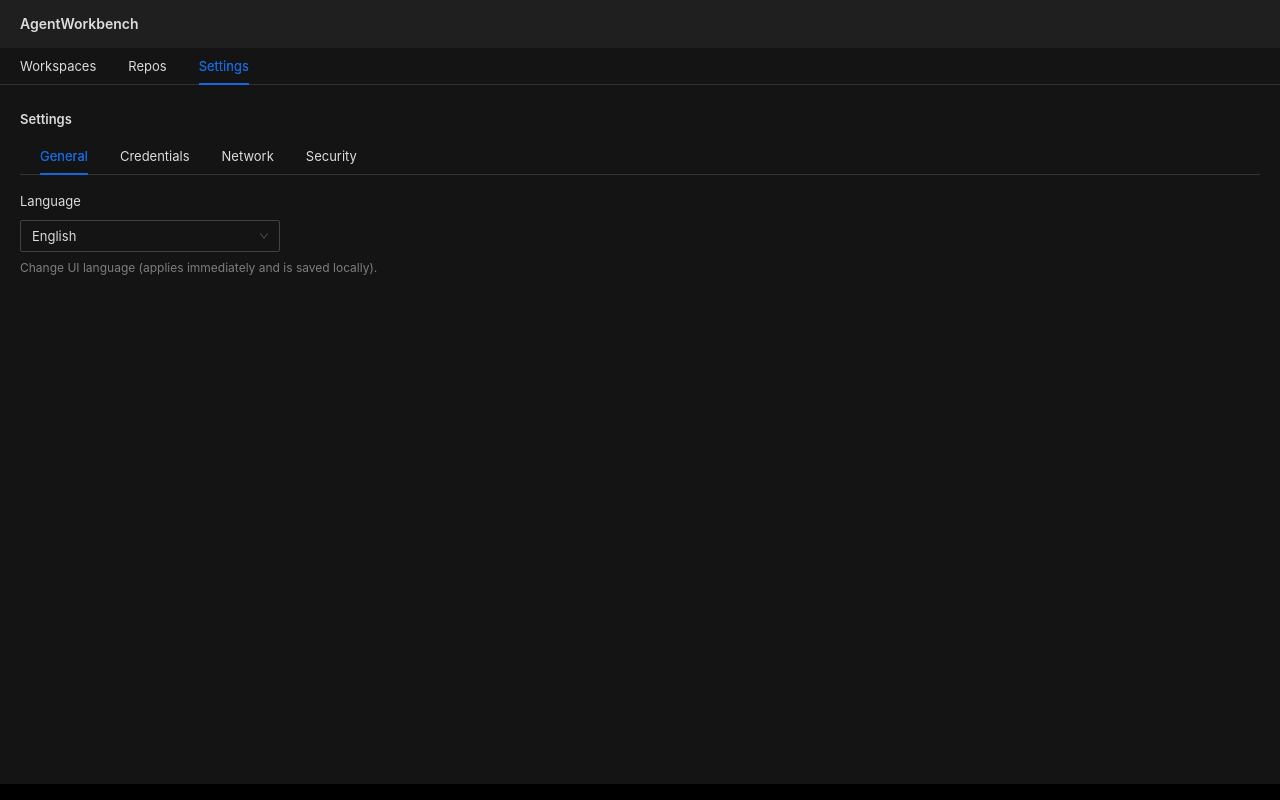
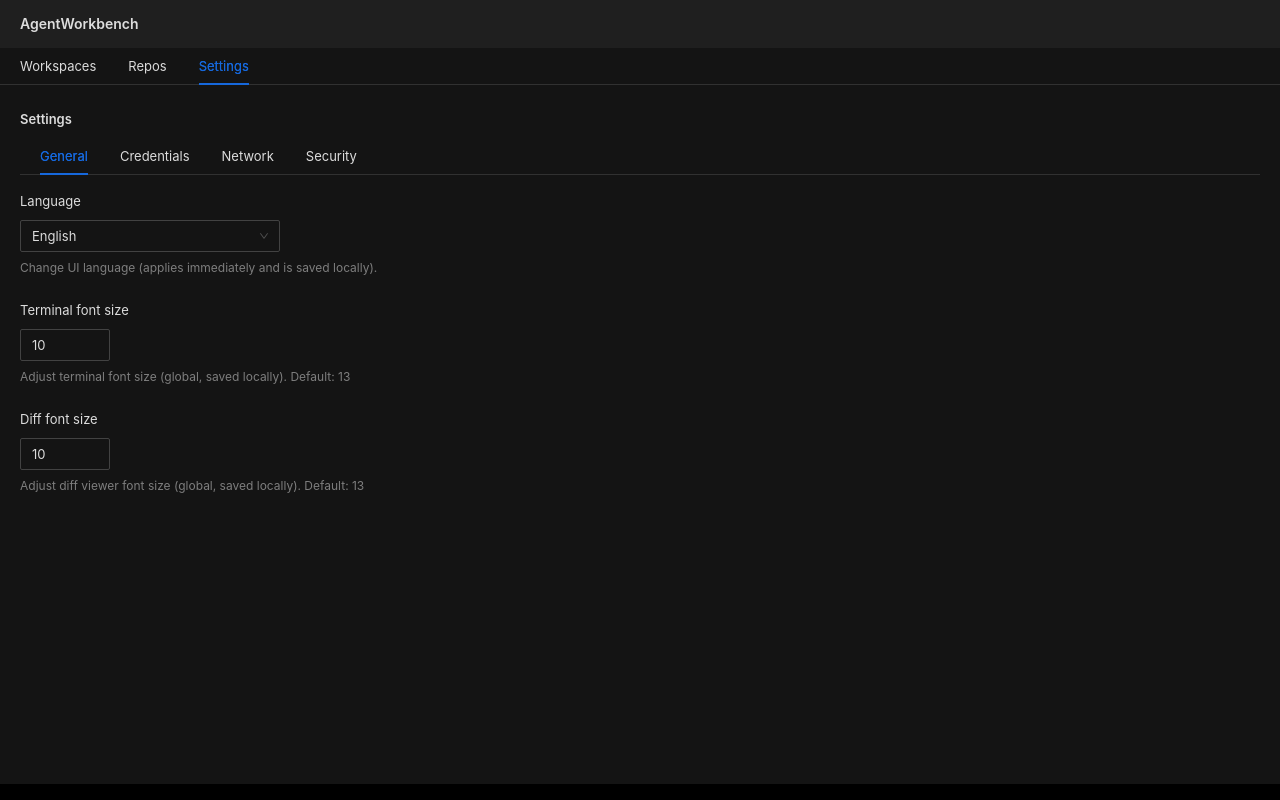
Before and after one commit to nickham-su/agent-workbench, a Vue app in the folder apps/web/: page /settings in a window 1280 px wide. Built offline with nearby package versions, Linux system fonts and the light colour scheme.

Commit message:
custom font size

```diff
--- a/apps/web/src/components/MonacoDiffViewer.vue
+++ b/apps/web/src/components/MonacoDiffViewer.vue
@@ -7,6 +7,7 @@ import {onBeforeUnmount, onMounted, ref, watch} from "vue";
 import * as monaco from "monaco-editor/esm/vs/editor/editor.api";
 import "monaco-editor/min/vs/editor/editor.main.css";
 import {ensureMonacoEnvironment} from "../monaco/monacoEnv";
+import { diffFontSize } from "../settings/uiFontSizes";
 
 const props = defineProps<{
   original: string;
@@ -32,6 +33,7 @@ let originalModel: monaco.editor.ITextModel | null = null;
 let modifiedModel: monaco.editor.ITextModel | null = null;
 let disposables: monaco.IDisposable[] = [];
 let layoutRaf = 0;
+let stopWatchFontSize: (() => void) | null = null;
 
 function normalizeLanguage(lang?: string) {
   if (!lang) return undefined;
@@ -98,6 +100,7 @@ onMounted(() => {
     automaticLayout: true,
     renderSideBySide: true,
     readOnly: true,
+    fontSize: diffFontSize.value,
     minimap: {enabled: false},
     scrollBeyondLastLine: false,
     wordWrap: "off",
@@ -129,6 +132,17 @@ onMounted(() => {
 
   ensureModels();
   scheduleEmitLayout();
+
+  stopWatchFontSize = watch(
+    () => diffFontSize.value,
+    (next) => {
+      if (!editor) return;
+      editor.updateOptions({ fontSize: next });
+      editor.getOriginalEditor().updateOptions({ fontSize: next });
+      editor.getModifiedEditor().updateOptions({ fontSize: next });
+      scheduleEmitLayout();
+    }
+  );
 });
 
 watch(
@@ -140,6 +154,8 @@ onBeforeUnmount(() => {
   if (layoutRaf) cancelAnimationFrame(layoutRaf);
   layoutRaf = 0;
   window.removeEventListener("resize", scheduleEmitLayout);
+  stopWatchFontSize?.();
+  stopWatchFontSize = null;
   disposables.forEach((d) => d.dispose());
   disposables = [];
   if (editor) {
--- a/apps/web/src/i18n/locales/en-US.ts
+++ b/apps/web/src/i18n/locales/en-US.ts
@@ -272,6 +272,16 @@ export default {
           "en-US": "English"
         },
         changed: "Language updated"
+      },
+      fontSize: {
+        terminal: {
+          label: "Terminal font size",
+          help: "Adjust terminal font size (global, saved locally). Default: {default}"
+        },
+        diff: {
+          label: "Diff font size",
+          help: "Adjust diff viewer font size (global, saved locally). Default: {default}"
+        }
       }
     },
     credentials: {
--- a/apps/web/src/i18n/locales/zh-CN.ts
+++ b/apps/web/src/i18n/locales/zh-CN.ts
@@ -272,6 +272,16 @@ export default {
           "en-US": "English"
         },
         changed: "已切换语言"
+      },
+      fontSize: {
+        terminal: {
+          label: "终端字号",
+          help: "调整终端字体大小（全局生效，自动保存到本地）。默认：{default}"
+        },
+        diff: {
+          label: "对比字号",
+          help: "调整代码对比（Diff）字体大小（全局生效，自动保存到本地）。默认：{default}"
+        }
       }
     },
     credentials: {
--- a/apps/web/src/sections/SettingsTab.vue
+++ b/apps/web/src/sections/SettingsTab.vue
@@ -11,6 +11,32 @@
             <a-form-item :label="t('settings.general.language.label')">
               <a-select v-model:value="uiLocale" :options="languageOptions" style="max-width: 260px" />
               <div class="pt-2 text-xs text-[color:var(--text-tertiary)]">{{ t("settings.general.language.help") }}</div>
+            </a-form-item>
+
+            <a-form-item :label="t('settings.general.fontSize.terminal.label')">
+              <a-input-number
+                v-model:value="terminalFontSizeModel"
+                :min="uiFontSizeDefaults.min"
+                :max="uiFontSizeDefaults.max"
+                :step="1"
+                style="max-width: 260px"
+              />
+              <div class="pt-2 text-xs text-[color:var(--text-tertiary)]">
+                {{ t("settings.general.fontSize.terminal.help", { default: uiFontSizeDefaults.default }) }}
+              </div>
+            </a-form-item>
+
+            <a-form-item :label="t('settings.general.fontSize.diff.label')">
+              <a-input-number
+                v-model:value="diffFontSizeModel"
+                :min="uiFontSizeDefaults.min"
+                :max="uiFontSizeDefaults.max"
+                :step="1"
+                style="max-width: 260px"
+              />
+              <div class="pt-2 text-xs text-[color:var(--text-tertiary)]">
+                {{ t("settings.general.fontSize.diff.help", { default: uiFontSizeDefaults.default }) }}
+              </div>
             </a-form-item>
           </a-form>
         </a-tab-pane>
@@ -162,6 +188,7 @@ import { Modal, message } from "ant-design-vue";
 import type { CredentialKind, CredentialRecord, SecurityStatus } from "@agent-workbench/shared";
 import { computed, ref, watch } from "vue";
 import { useI18n } from "vue-i18n";
+import { diffFontSize, setDiffFontSize, setTerminalFontSize, terminalFontSize, uiFontSizeDefaults } from "../settings/uiFontSizes";
 import {
   createCredential,
   deleteCredential,
@@ -183,6 +210,22 @@ const languageOptions = computed(() => [
   { value: "zh-CN", label: t("settings.general.language.options.zh-CN") },
   { value: "en-US", label: t("settings.general.language.options.en-US") }
 ]);
+
+const terminalFontSizeModel = computed<number | null>({
+  get: () => terminalFontSize.value,
+  set: (v) => {
+    if (v === null || v === undefined) return;
+    setTerminalFontSize(v);
+  }
+});
+
+const diffFontSizeModel = computed<number | null>({
+  get: () => diffFontSize.value,
+  set: (v) => {
+    if (v === null || v === undefined) return;
+    setDiffFontSize(v);
+  }
+});
 
 watch(
   () => uiLocale.value,
--- /dev/null
+++ b/apps/web/src/settings/uiFontSizes.ts
@@ -0,0 +1,59 @@
+import { ref } from "vue";
+
+const DEFAULT_FONT_SIZE = 13;
+const MIN_FONT_SIZE = 10;
+const MAX_FONT_SIZE = 24;
+
+const TERMINAL_FONT_SIZE_KEY = "agent-workbench.ui.fontSize.terminal";
+const DIFF_FONT_SIZE_KEY = "agent-workbench.ui.fontSize.diff";
+
+function clampFontSize(input: unknown) {
+  const n = typeof input === "number" ? input : Number(String(input ?? "").trim());
+  if (!Number.isFinite(n)) return DEFAULT_FONT_SIZE;
+  return Math.min(MAX_FONT_SIZE, Math.max(MIN_FONT_SIZE, Math.round(n)));
+}
+
+function loadFontSize(key: string) {
+  try {
+    return clampFontSize(localStorage.getItem(key));
+  } catch {
+    return DEFAULT_FONT_SIZE;
+  }
+}
+
+function saveFontSize(key: string, size: number) {
+  try {
+    localStorage.setItem(key, String(size));
+  } catch {
+    // ignore
+  }
+}
+
+export const uiFontSizeDefaults = {
+  default: DEFAULT_FONT_SIZE,
+  min: MIN_FONT_SIZE,
+  max: MAX_FONT_SIZE
+} as const;
+
+export const terminalFontSize = ref<number>(loadFontSize(TERMINAL_FONT_SIZE_KEY));
+export const diffFontSize = ref<number>(loadFontSize(DIFF_FONT_SIZE_KEY));
+
+export function setTerminalFontSize(next: unknown) {
+  const v = clampFontSize(next);
+  terminalFontSize.value = v;
+  saveFontSize(TERMINAL_FONT_SIZE_KEY, v);
+}
+
+export function setDiffFontSize(next: unknown) {
+  const v = clampFontSize(next);
+  diffFontSize.value = v;
+  saveFontSize(DIFF_FONT_SIZE_KEY, v);
+}
+
+if (typeof window !== "undefined") {
+  window.addEventListener("storage", (evt) => {
+    if (!evt) return;
+    if (evt.key === TERMINAL_FONT_SIZE_KEY) terminalFontSize.value = loadFontSize(TERMINAL_FONT_SIZE_KEY);
+    if (evt.key === DIFF_FONT_SIZE_KEY) diffFontSize.value = loadFontSize(DIFF_FONT_SIZE_KEY);
+  });
+}
--- a/apps/web/src/terminal/TerminalView.vue
+++ b/apps/web/src/terminal/TerminalView.vue
@@ -23,6 +23,7 @@ import { computed, nextTick, onBeforeUnmount, onMounted, ref, watch } from "vue"
 import { useI18n } from "vue-i18n";
 import type { TerminalRecord } from "@agent-workbench/shared";
 import { parseWsMessage, sendWs, terminalWsUrl, type TerminalWsState } from "./ws";
+import { terminalFontSize } from "../settings/uiFontSizes";
 
 const props = defineProps<{ terminal: TerminalRecord; active?: boolean }>();
 const { t } = useI18n();
@@ -44,6 +45,7 @@ let closingByUs = false;
 let fitBurstTimers: number[] = [];
 let didResizeNudge = false;
 let removeElListeners: (() => void) | null = null;
+let stopWatchFontSize: (() => void) | null = null;
 
 async function copyTextToClipboard(text: string) {
   const content = String(text ?? "");
@@ -295,7 +297,7 @@ onMounted(() => {
   term = new Terminal({
     cursorBlink: true,
     fontFamily: "ui-monospace, SFMono-Regular, Menlo, Monaco, Consolas, monospace",
-    fontSize: 12,
+    fontSize: terminalFontSize.value,
     theme: {
       background: "#0b0f14",
       foreground: "#e5e7eb",
@@ -382,6 +384,16 @@ onMounted(() => {
   resizeObserver.observe(el);
 
   connect(false);
+
+  stopWatchFontSize = watch(
+    () => terminalFontSize.value,
+    (next) => {
+      if (!term) return;
+      term.options.fontSize = next;
+      lastSize = null;
+      void nextTick().then(() => runFitBurst());
+    }
+  );
 });
 
 watch(
@@ -403,6 +415,8 @@ onBeforeUnmount(async () => {
   resizeObserver = null;
   removeElListeners?.();
   removeElListeners = null;
+  stopWatchFontSize?.();
+  stopWatchFontSize = null;
   clearReconnectTimer();
   clearFitBurst();
   cleanupWs();
```
